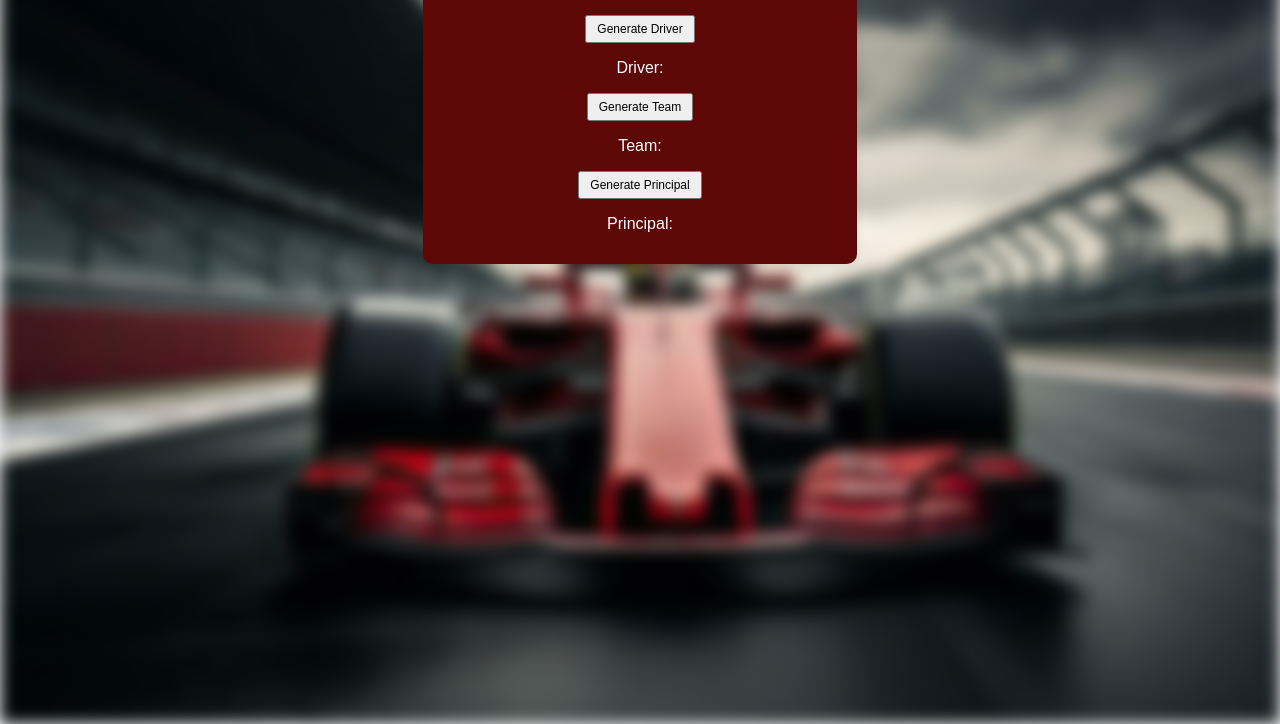
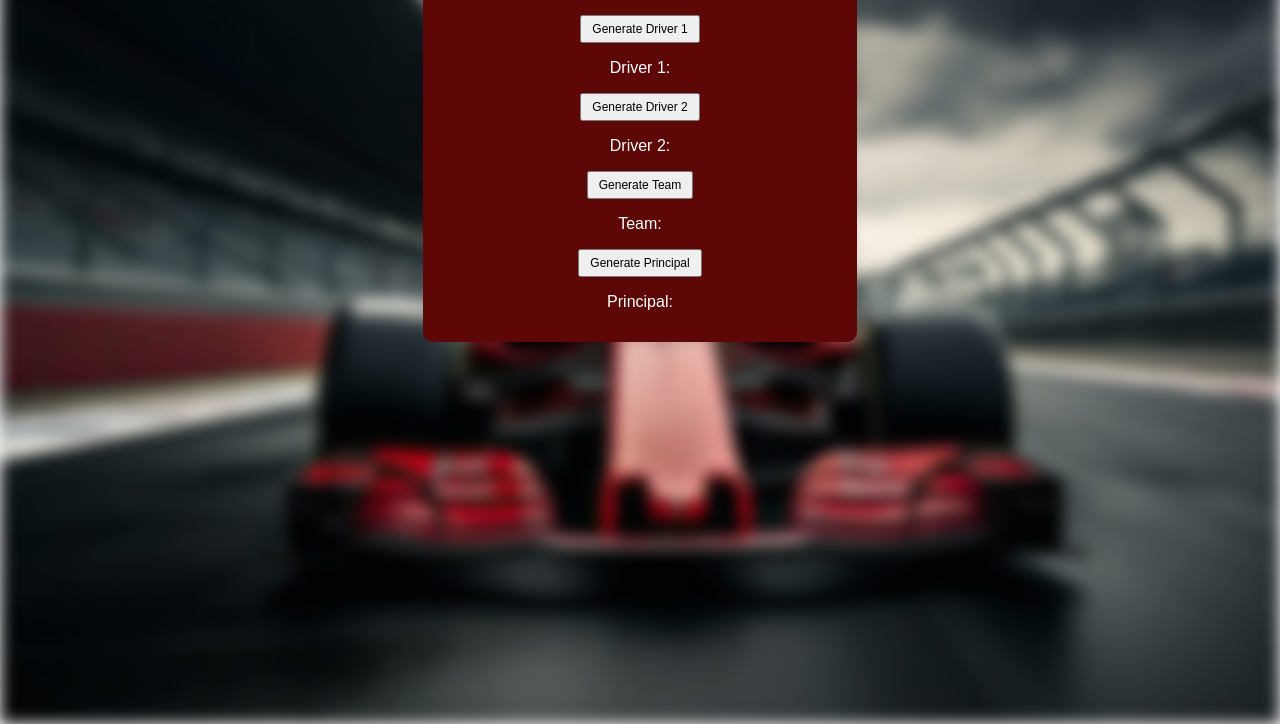
Before and after one commit to olivia-mullin/f1TeamGenerator, a plain HTML site: page index.html in a window 1280 px wide. Shown: the part 76-800 px from the top of the page. Drawn offline with Linux system fonts and the light colour scheme.

Commit message:
added second driver button

```diff
--- a/index.html
+++ b/index.html
@@ -9,8 +9,10 @@
     <div class="bg-image"></div>
     <div class="container">
         <h1>Formula 1 Team Generator</h1>
-        <button id="generateDriverButton">Generate Driver</button>
-            <p>Driver: <span id="driver"></span></p>
+        <button id="generateDriver1Button">Generate Driver 1</button>
+            <p>Driver 1: <span id="driver1"></span></p>
+        <button id="generateDriver2Button">Generate Driver 2</button>
+            <p>Driver 2: <span id="driver2"></span></p>
         <button id="generateTeamButton">Generate Team</button>
             <p>Team: <span id="team"></span></p>
         <button id="generatePrincipalButton">Generate Principal</button>
```
